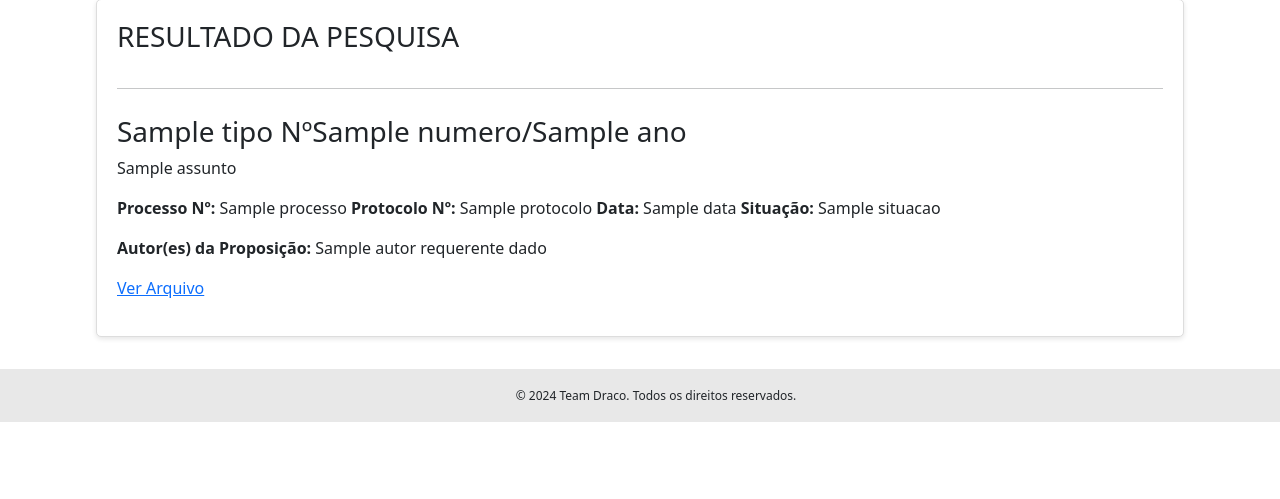
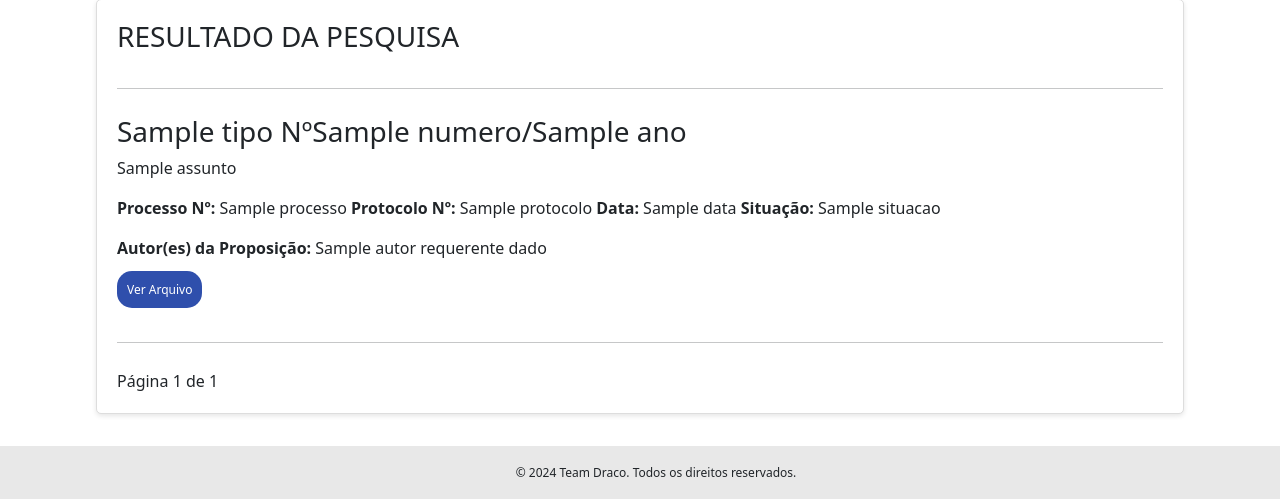
Before and after one commit to Draco-Imperium/API_FATEC1, a Flask app: page /proposicoes in a window 1280 px wide. Shown: the part 422-921 px from the top of the page. Before the commit the page ends 844 px from the top, so only its background shows below. Run offline with Flask 3, Linux system fonts and the light colour scheme; a database or web service that is not in the repository returns one stand-in record (values such as "Sample title"); data that the repository does not hold is empty; some libraries are stand-ins or nearby versions.

Commit message:
UPDATE PROPOSICOES
Criado sistema de paginação para as proposições

```diff
--- a/app/app.py
+++ b/app/app.py
@@ -1,4 +1,4 @@
-from flask import Flask, render_template
+from flask import Flask, render_template, request
 from flask_mysqldb import MySQL
 import sys
 import requests
@@ -23,8 +23,12 @@ def vereadores_perfil():
 
 @app.route('/proposicoes')
 def proposicoes():
-    proposicao = get_prop()
-    return render_template('proposicoes.html', proposicao=proposicao)
+    page_number = request.args.get('page', default=1, type=int)
+    proposicao = get_prop(pag=page_number)
+
+    total_pages = (proposicao['total'] // 10) + (1 if proposicao['total'] % 10 > 0 else 0) if proposicao else 0
+
+    return render_template('proposicoes.html', proposicao=proposicao, current_page=page_number, total_pages=total_pages)
 
 @app.route('/graficos')
 def graficos():
--- a/app/getFunctions.py
+++ b/app/getFunctions.py
@@ -41,14 +41,14 @@ def get_parlamentar():
 
 
 
-def get_prop():
-    api_url = 'https://camarasempapel.camarasjc.sp.gov.br/api/publico/proposicao?autorID=1160&qtd=99'
+def get_prop(pag=1):
+    api_url = f'https://camarasempapel.camarasjc.sp.gov.br/api/publico/proposicao?autorID=1160&qtd=10&pag={pag}'
 
     try:
         response = requests.get(api_url)
         response.raise_for_status()  # Verifica se houve erro na requisição
         data = response.json()
-        return data
+        return data  # Retorna todo o JSON para a view
     except requests.HTTPError as e:
         print(f'Erro na requisição: {e}')
     except requests.ConnectionError:
@@ -57,4 +57,4 @@ def get_prop():
         print('Tempo de requisição esgotado')
     except requests.JSONDecodeError:
         print('Erro ao decodificar JSON')
-    return []
+    return None
--- a/app/static/css/relatorios.css
+++ b/app/static/css/relatorios.css
@@ -122,3 +122,11 @@ body {
     background-color: #2F4FAC !important;
     color: #fff !important;
 }
+.botao-paginacao {
+    background-color: #2F4FAC;
+    padding: 10px;
+    border-radius: 15px;
+    color: #fff;
+    text-decoration: none;
+    font-size: 12px;
+}
--- a/app/templates/proposicoes.html
+++ b/app/templates/proposicoes.html
@@ -1,5 +1,6 @@
 <!DOCTYPE html>
 <html lang="pt-br">
+
 <head>
     <meta charset="UTF-8">
     <meta name="viewport" content="width=device-width, initial-scale=1.0">
@@ -7,6 +8,7 @@
     {% include 'headFH.html' %}
     <title>Relatórios</title>
 </head>
+
 <body>
 
     {% include 'header.html' %}
@@ -44,29 +46,34 @@
                     <h3>RESULTADO DA PESQUISA</h3>
                 </div>
 
-            {%for prop in proposicao['Data']%}
-
+                {% for prop in proposicao['Data'] %}
                 <hr>
                 <div class="item_resultado">
                     <h3>{{ prop['tipo'] }} Nº{{ prop['numero'] }}/{{ prop['ano'] }}</h3>
                     <p>{{ prop['assunto'] }}</p>
                     <p>
-                    <strong>Processo Nº:</strong> {{ prop['processo'] }} <strong>Protocolo Nº:</strong> {{ prop['protocolo'] }}
+                        <strong>Processo Nº:</strong> {{ prop['processo'] }} <strong>Protocolo Nº:</strong> {{
+                        prop['protocolo'] }}
                         <strong>Data:</strong> {{ prop['data'] }} <strong>Situação:</strong> {{ prop['situacao'] }}
                     </p>
                     <p><strong>Autor(es) da Proposição:</strong> {{ prop['AutorRequerenteDados']['nomeRazao'] }} </p>
-                <p><a href="{{ prop['arquivo'] }}" target="_blank">Ver Arquivo</a></p>
+                    <p><a href="{{ prop['arquivo'] }}" target="_blank" class="botao-paginacao">Ver Arquivo</a></p>
+                </div>
+                {% endfor %}
 
+                <hr>
+
+                <!-- Seção de paginação -->
+                <div id="pagination-controls">
+                    {% if current_page > 1 %}
+                    <a href="?page={{ current_page - 1 }}" class="botao-paginacao">Anterior</a>
+                    {% endif %}
+
+                    <span>Página {{ current_page }} de {{ total_pages }}</span>
+
+                    {% if current_page < total_pages %} <a href="?page={{ current_page + 1 }}" class="botao-paginacao">Próxima</a>
+                        {% endif %}
                 </div>
-            {%endfor%}
-            <!-- <hr>
-            <div class="item_resultado">
-                <h3>Projeto de Lei nº650/2021</h3>
-                <p>Considera pessoa com deficiência, inclusive para os fins de ingresso na reserva percentual de vagas para o provimento de cargos e empregos públicos, o indivíduo diagnosticado com audição unilateral no âmbito do Município de São José dos Campos e dá outras providências.</p>
-                <p><strong>Processo Nº:</strong> 13492/2021 <strong>Protocolo Nº:</strong> 18061 <strong>Data:</strong> 13/12/2021 <strong>Situação:</strong> Arquivado</p>
-                <p><strong>Autor(es) da Proposição:</strong> Ver. Dr. Elton</p>
-            </div>
-            <hr> -->
             </article>
         </section>
     </main>
@@ -74,4 +81,5 @@
     {% include 'footer.html' %}
 
 </body>
+
 </html>
```
Also changed, not shown: app/views.py (added, +35 -0 lines). Lines whose indentation alone changed are shown as unchanged.
